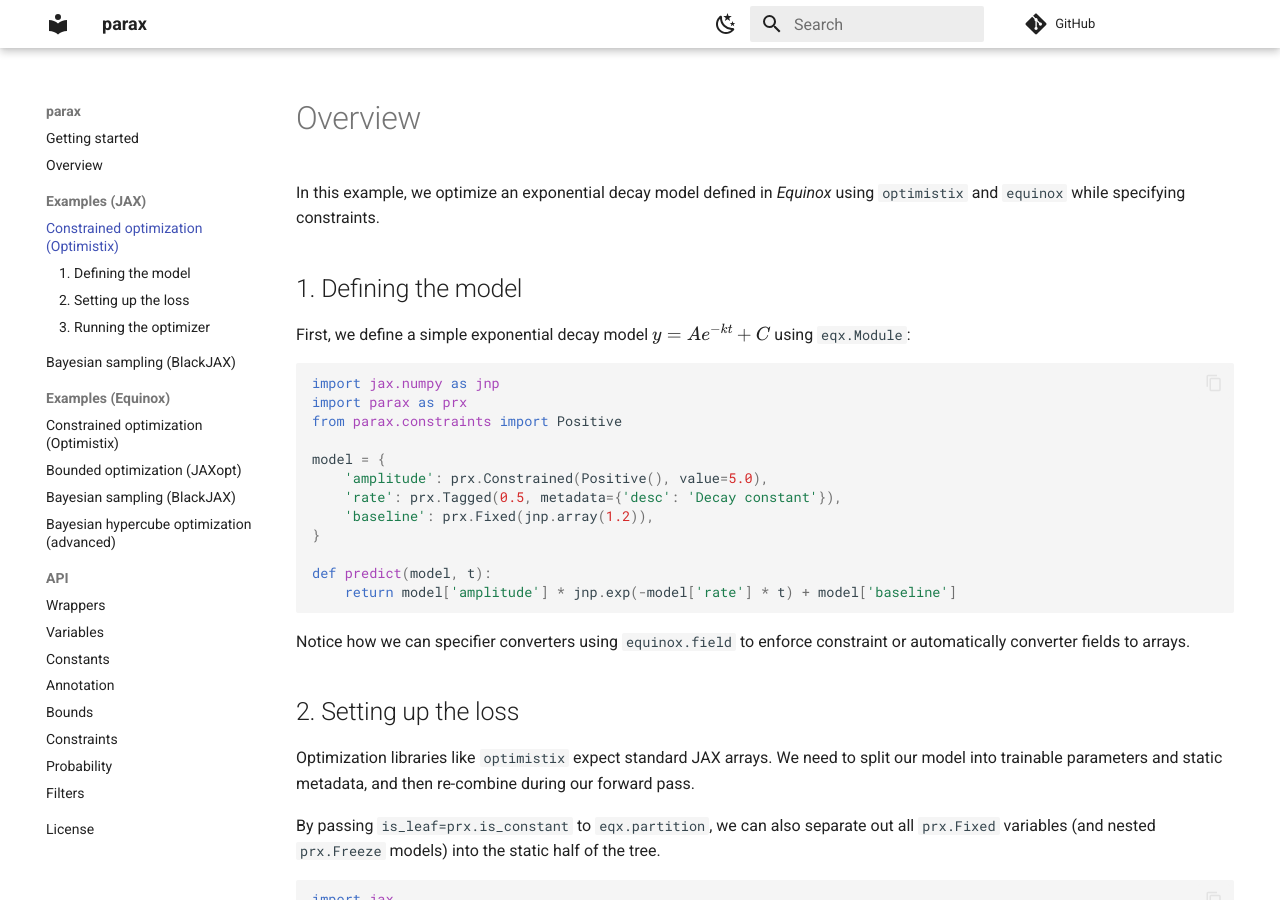
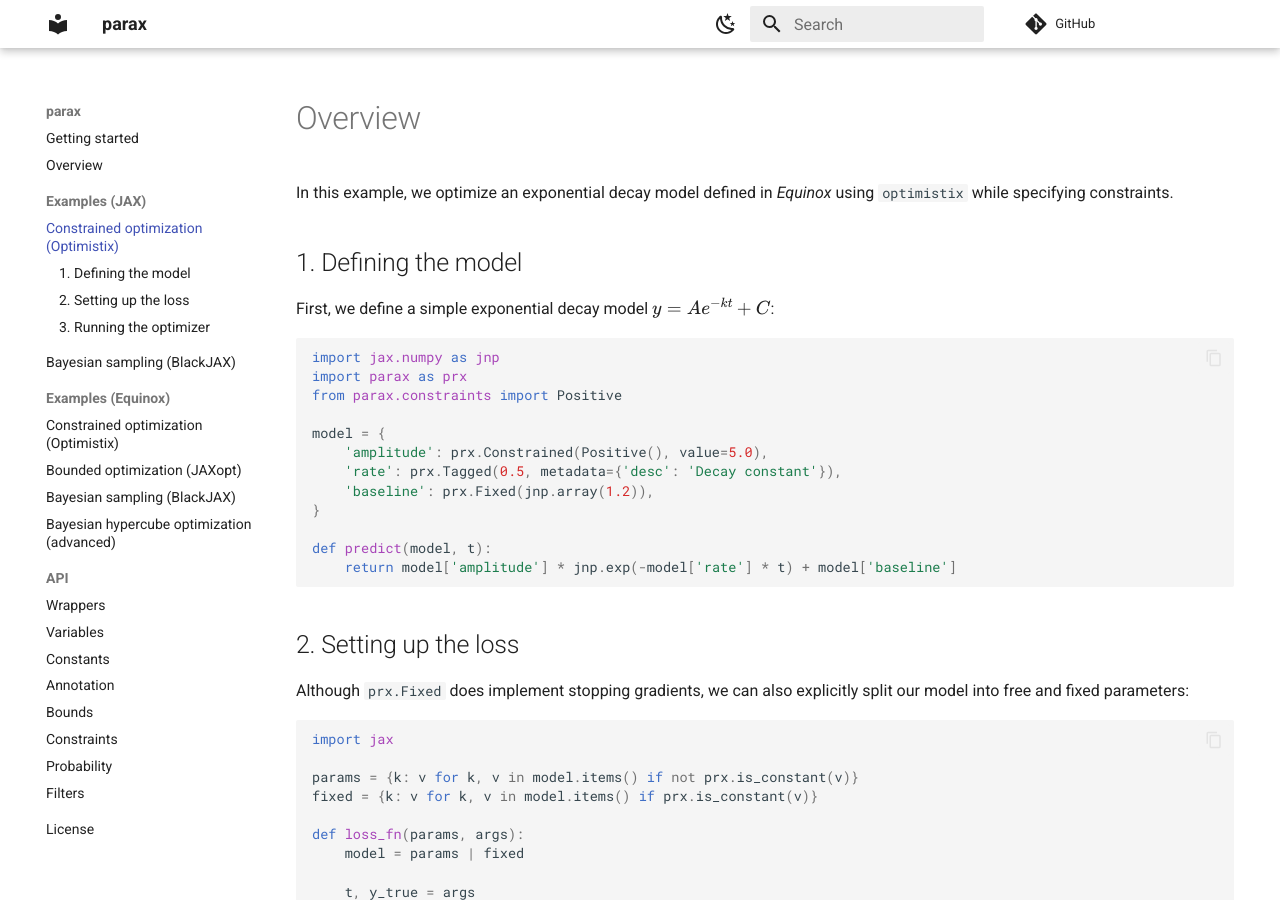
Before and after one commit to gvcallen/parax, an MkDocs documentation site: the page built from docs/examples/jax/constrained_optimization_optimistix.md, in a window 1280 px wide and 900 px high. Built offline with MkDocs 1.6.1 and Material for MkDocs 9.7.7, drawn with Linux system fonts in a browser that asks for light colours; comment, search, counter and statistics services are not loaded.

````diff
--- a/docs/examples/jax/constrained_optimization_optimistix.md
+++ b/docs/examples/jax/constrained_optimization_optimistix.md
@@ -1,10 +1,10 @@
 # Overview
 
-In this example, we optimize an exponential decay model defined in *Equinox* using `optimistix` and `equinox` while specifying constraints.
+In this example, we optimize an exponential decay model defined in *Equinox* using `optimistix` while specifying constraints.
 
 ## 1. Defining the model
 
-First, we define a simple exponential decay model $y = A e^{-kt} + C$ using `eqx.Module`:
+First, we define a simple exponential decay model $y = A e^{-kt} + C$:
 
 ```python
 import jax.numpy as jnp
@@ -21,13 +21,9 @@
     return model['amplitude'] * jnp.exp(-model['rate'] * t) + model['baseline']
 ```
 
-Notice how we can specifier converters using `equinox.field` to enforce constraint or automatically converter fields to arrays.
-
 ## 2. Setting up the loss
 
-Optimization libraries like `optimistix` expect standard JAX arrays. We need to split our model into trainable parameters and static metadata, and then re-combine during our forward pass.
-
-By passing `is_leaf=prx.is_constant` to `eqx.partition`, we can also separate out all `prx.Fixed` variables (and nested `prx.Freeze` models) into the static half of the tree.
+Although `prx.Fixed` does implement stopping gradients, we can also explicitly split our model into free and fixed parameters:
 
 <!-- pytest-codeblocks:cont -->
 ```python
````
